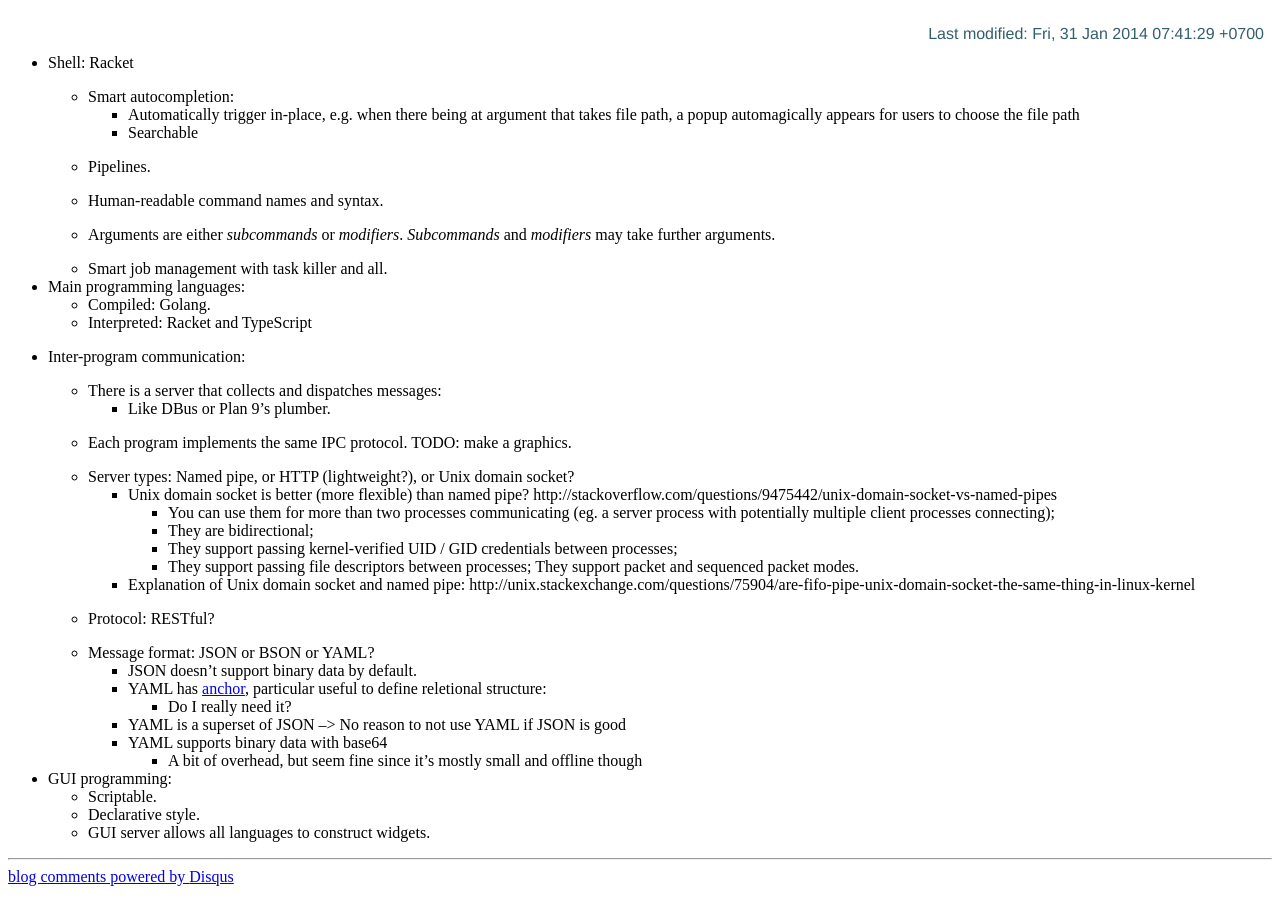
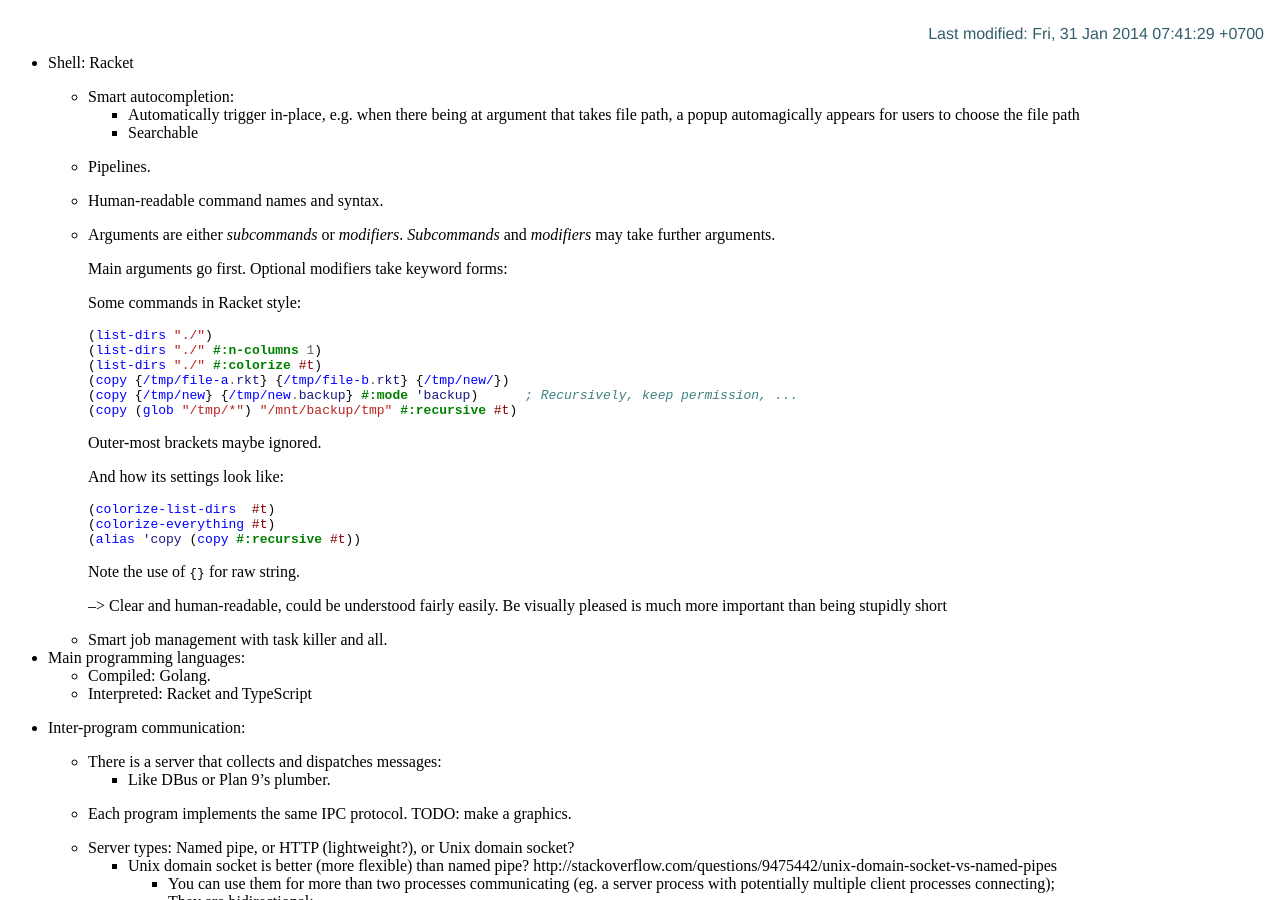
Before and after one commit to cmpitg/cmpitg.github.com, a Jekyll site: the page built from random/ideal-system.md, in a window 1280 px wide and 900 px high, scrolled down 250 px. Built offline with Jekyll 4.4.1, drawn with Linux system fonts in a browser that asks for light colours; Markdown is read by kramdown in place of the engine named in the settings; comment, search, counter and statistics services are not loaded.

Commit message:
Some thoughts on how commands should be written @ ideal system

````diff
--- a/random/ideal-system.md
+++ b/random/ideal-system.md
@@ -21,6 +21,34 @@
 
   - Arguments are either *subcommands* or *modifiers*.  *Subcommands* and
     *modifiers* may take further arguments.
+
+    Main arguments go first.  Optional modifiers take keyword forms:
+
+    Some commands in Racket style:
+
+    ```racket
+    (list-dirs "./")
+    (list-dirs "./" #:n-columns 1)
+    (list-dirs "./" #:colorize #t)
+    (copy {/tmp/file-a.rkt} {/tmp/file-b.rkt} {/tmp/new/})
+    (copy {/tmp/new} {/tmp/new.backup} #:mode 'backup)      ; Recursively, keep permission, ...
+    (copy (glob "/tmp/*") "/mnt/backup/tmp" #:recursive #t)
+    ```
+
+    Outer-most brackets maybe ignored.
+
+    And how its settings look like:
+
+    ```racket
+    (colorize-list-dirs  #t)
+    (colorize-everything #t)
+    (alias 'copy (copy #:recursive #t))
+    ```
+
+    Note the use of `{}` for raw string.
+
+    --> Clear and human-readable, could be understood fairly easily.  Be
+    visually pleased is much more important than being stupidly short
 
   - Smart job management with task killer and all.
 
````
